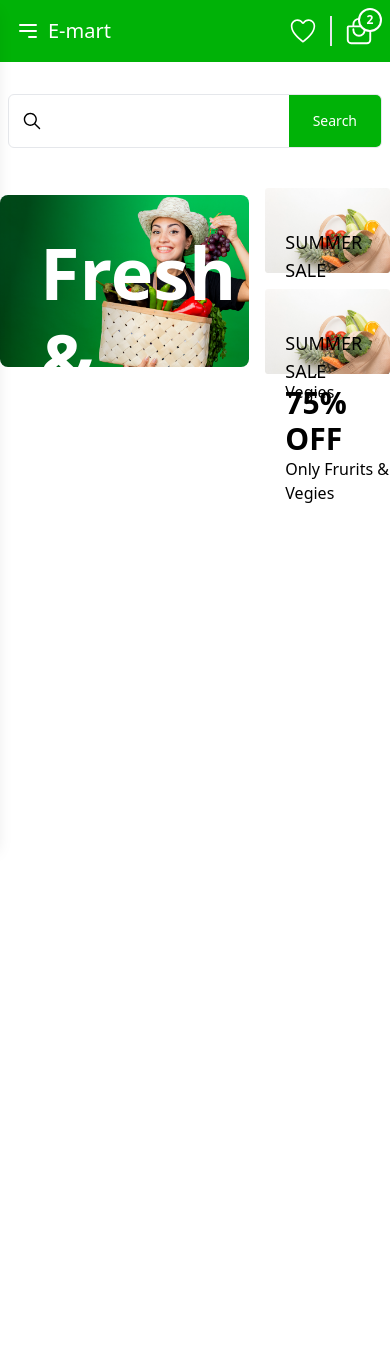
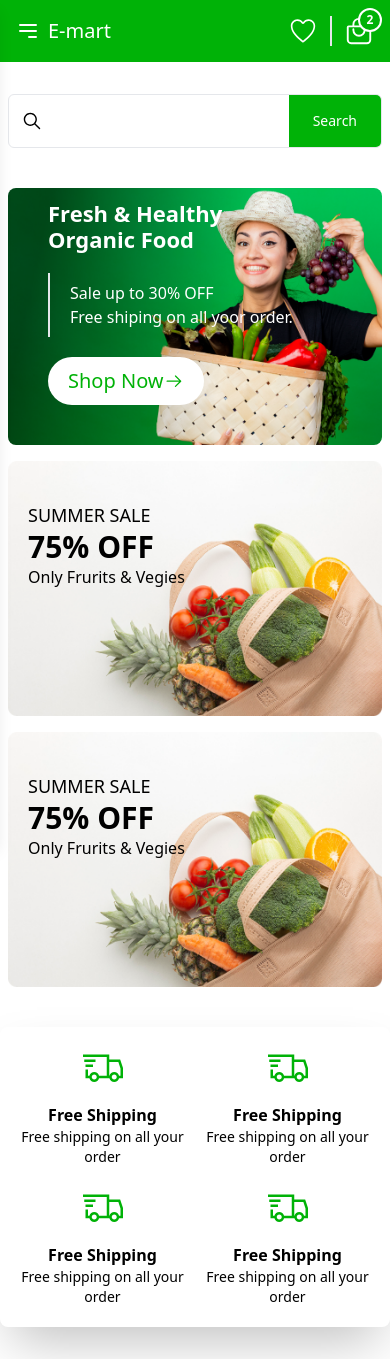
Before and after one commit to patharharsh/e-mart, a Next.js app: page / in a window 390 px wide. Before the commit the page ends 844 px from the top, so only its background shows below. Built offline with nearby package versions, Linux system fonts and the light colour scheme.

Commit message:
Feature section added

```diff
--- a/src/app/page.tsx
+++ b/src/app/page.tsx
@@ -1,10 +1,11 @@
+import FeatureSection from "@/sections/FeatureSection";
 import HeroSection from "@/sections/HeroSection";
-import Image from "next/image";
 
 export default function Home() {
   return (
    <>
     <HeroSection />
+    <FeatureSection />
    </>
   );
 }
--- /dev/null
+++ b/src/components/FeatureItem.tsx
@@ -0,0 +1,22 @@
+import React from "react";
+import { RiH1 } from "react-icons/ri";
+
+interface FeatureItemProps {
+  Icon: React.ElementType;
+  name: string;
+  description: string;
+}
+
+const FeatureItem = ({ Icon, name, description }: FeatureItemProps) => {
+  return (
+    <div className="flex flex-col md:flex-row gap-4 text-center md:text-left">
+      {Icon && <Icon size={40} className="text-[#00B207] mx-auto" />}
+      <div>
+        {name && <h1 className="text-base font-semibold ">{name}</h1>}
+        {description && <p className="text-sm font-normal">{description}</p>}
+      </div>
+    </div>
+  );
+};
+
+export default FeatureItem;
--- a/src/components/MasterBanner.tsx
+++ b/src/components/MasterBanner.tsx
@@ -4,11 +4,11 @@ import { GoArrowRight } from "react-icons/go";
 const MasterBanner = () => {
   return (
     <div className="w-full rounded-lg overflow-hidden relative">
-      <div className=" absolute z-1 top-[20%] left-10 ">
-        <h1 className="text-[72px] leading-[120%] font-semibold w-2/3 text-white ">Fresh & Healthy Organic Food</h1>
+      <div className=" absolute z-1  top-3 md:top-[20%] left-10 ">
+        <h1 className="md:text-[36px] text-[22px] lg:text-[56px] leading-[120%] font-semibold w-2/3 text-white ">Fresh & Healthy Organic Food</h1>
         <div className="border-l-2 py-2 pl-5 text-white my-5">
-          <h5 className="text-2xl">Sale up to <span>30% OFF</span></h5>
-          <h6 className="text-base">Free shiping on all yoor order.</h6>
+          <h5 className="lg:text-2xl">Sale up to <span>30% OFF</span></h5>
+          <h6 className="lg:text-base">Free shiping on all yoor order.</h6>
         </div>
         <button className="flex items-center text-[#00B207] bg-white hover:bg-gray-100 focus:outline-none focus:ring-4 focus:ring-gray-300 font-medium rounded-full text-xl px-5 py-2.5 text-center me-2 mb-2">Shop Now <GoArrowRight size={20} /></button>
       </div>
--- /dev/null
+++ b/src/sections/FeatureSection.tsx
@@ -0,0 +1,49 @@
+import FeatureItem from "@/components/FeatureItem";
+import React from "react";
+import { LiaShippingFastSolid } from "react-icons/lia";
+
+interface feacDatatype {
+  Icon: React.ElementType;
+  name: string;
+  description: string;
+}
+
+const feacData: feacDatatype[] = [
+  {
+    Icon: LiaShippingFastSolid,
+    name: "Free Shipping",
+    description: "Free shipping on all your order",
+  },
+  {
+    Icon: LiaShippingFastSolid,
+    name: "Free Shipping",
+    description: "Free shipping on all your order",
+  },
+  {
+    Icon: LiaShippingFastSolid,
+    name: "Free Shipping",
+    description: "Free shipping on all your order",
+  },
+  {
+    Icon: LiaShippingFastSolid,
+    name: "Free Shipping",
+    description: "Free shipping on all your order",
+  },
+];
+
+const FeatureSection = () => {
+  return (
+    <div className="shadow-2xl my-8 p-5 rounded-lg container mx-auto grid grid-cols-2 md:grid-cols-4 justify-between gap-5 ">
+      {feacData?.map((item: feacDatatype, index: number) => (
+        <FeatureItem
+          Icon={item?.Icon}
+          name={item?.name}
+          description={item?.description}
+          key={index}
+        />
+      ))}
+    </div>
+  );
+};
+
+export default FeatureSection;
--- a/src/sections/HeroSection.tsx
+++ b/src/sections/HeroSection.tsx
@@ -5,11 +5,11 @@ import React from "react";
 const HeroSection = () => {
   return (
     <div>
-      <div className="container mx-auto py-2 gap-4 flex items-center">
-        <div className="w-8/12">
+      <div className="container mx-auto py-2 px-2 md:px-0 gap-4 flex flex-col md:flex-row items-center">
+        <div className="md:w-8/12 w-full">
           <MasterBanner />
         </div>
-        <div className="w-4/12 flex flex-col gap-4">
+        <div className="md:w-4/12 w-full flex flex-col gap-4">
           <Banner />
           <Banner />
         </div>
```
